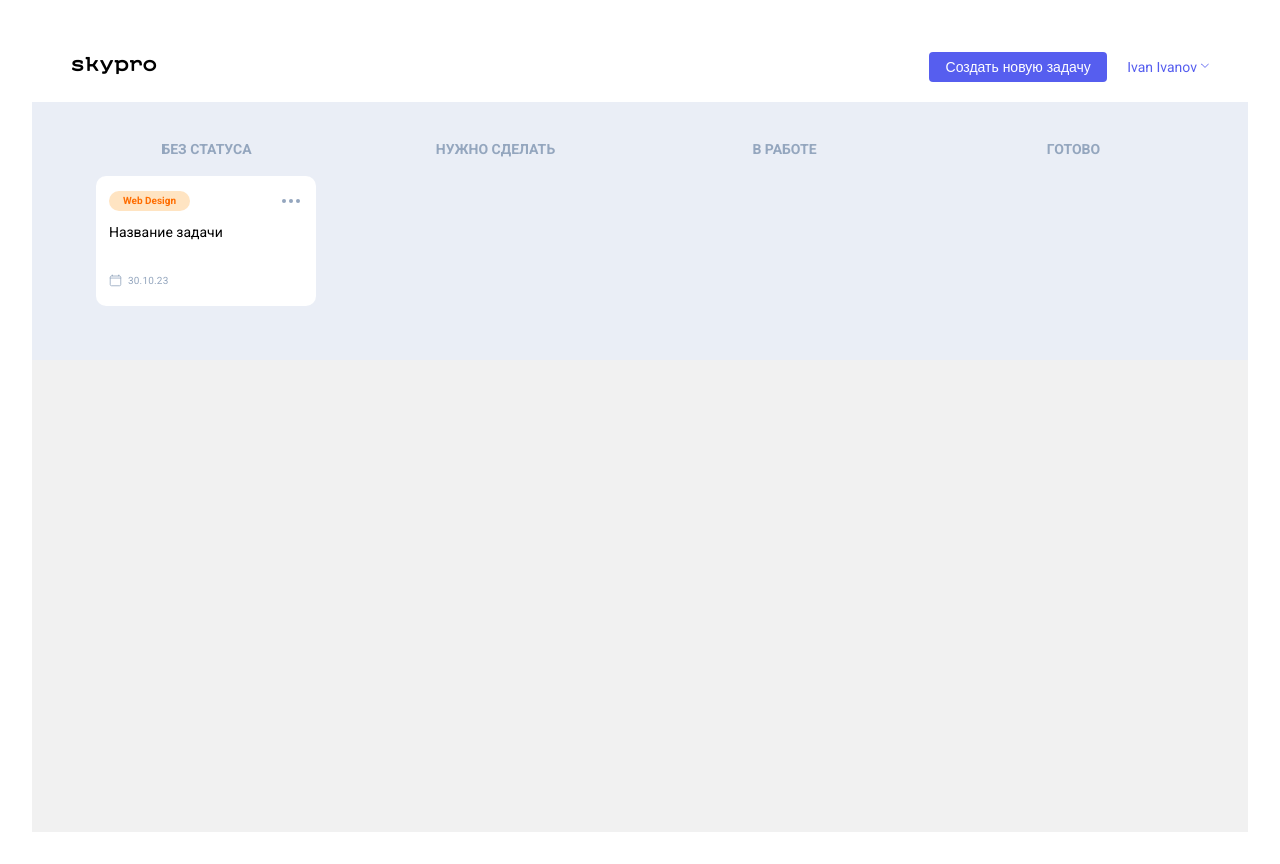
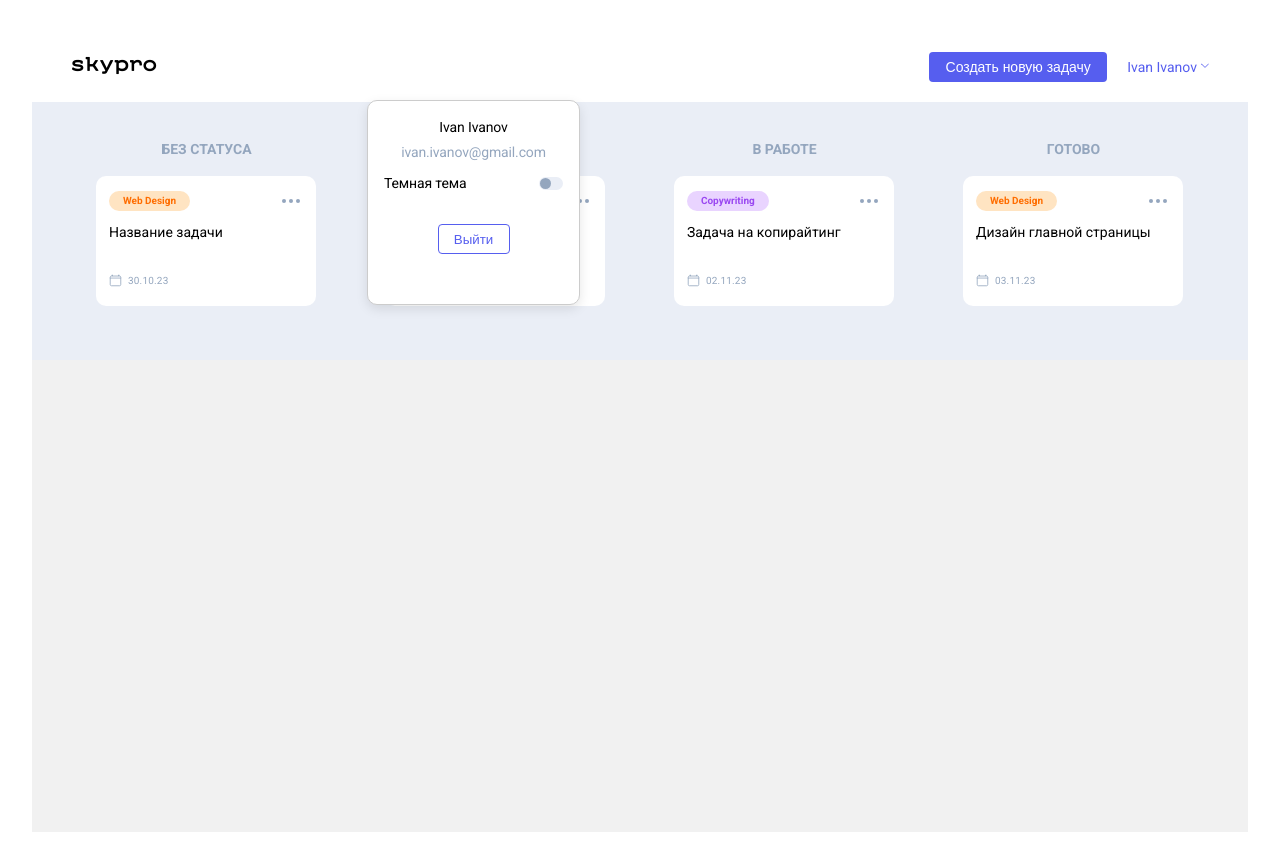
Before and after one commit to HateGenerator/skypro-kanban, a React (Vite) app: page / in a window 1280 px wide. Built offline with nearby package versions, Linux system fonts and the light colour scheme.

Commit message:
2 домашка

```diff
--- a/src/App.css
+++ b/src/App.css
@@ -820,7 +820,6 @@ body {
   padding: 0;
 }
 .header__pop-user-set {
-  display: none;
   position: absolute;
   top: 61px;
   right: 0;
@@ -1130,3 +1129,23 @@ body {
     display: block;
   }
 }
+
+.loader {
+  display: flex;
+  justify-content: center;
+  align-items: center;
+  height: 100vh;
+  font-size: 18px;
+  color: #94A6BE;
+}
+
+.header__pop-user-set {
+  position: absolute;
+  top: 100px;
+  right: 700px;
+  background-color: #fff;
+  border: 1px solid #ccc;
+  padding: 16px;
+  box-shadow: 0 4px 12px rgba(0, 0, 0, 0.1);
+  z-index: 1000;
+}
--- a/src/components/Card/Card.jsx
+++ b/src/components/Card/Card.jsx
@@ -1,10 +1,12 @@
-export default function Card({ taskTitle = "Название задачи", category = "_orange", date = "30.10.23" }) {
+export default function Card({ topic, title, date }) {
   return (
     <div className="cards__item">
       <div className="cards__card card">
         <div className="card__group">
-          <div className={`card__theme ${category}`}>
-            <p className={category}>Web Design</p>
+          <div className={`card__theme ${topic === 'Web Design' ? '_orange' : topic === 'Research' ? '_green' : '_purple'}`}>
+            <p className={topic === 'Web Design' ? '_orange' : topic === 'Research' ? '_green' : '_purple'}>
+              {topic}
+            </p>
           </div>
           <a href="#popBrowse" target="_self">
             <div className="card__btn">
@@ -13,13 +15,18 @@ export default function Card({ taskTitle = "Название задачи", cate
           </a>
         </div>
         <div className="card__content">
-          <a href=""><h3 className="card__title">{taskTitle}</h3></a>
+          <a href="" target="_blank">
+            <h3 className="card__title">{title}</h3>
+          </a>
           <div className="card__date">
-            <svg>...</svg>
+            <svg width="13" height="13" viewBox="0 0 13 13" fill="none">
+              <path d="M10.5625 2.03125H2.4375C1.7644 2.03125 1.21875 2.5769 1.21875 3.25V10.5625C1.21875 11.2356 1.7644 11.7812 2.4375 11.7812H10.5625C11.2356 11.7812 11.7812 11.2356 11.7812 10.5625V3.25C11.7812 2.5769 11.2356 2.03125 10.5625 2.03125Z" stroke="#94A6BE" strokeWidth="0.8" strokeLinejoin="round"/>
+              <path d="M11.7812 4.0625H1.21875M3.25 1.21875V2.03125V1.21875ZM9.75 1.21875V2.03125V1.21875Z" stroke="#94A6BE" strokeWidth="0.8" strokeLinecap="round" strokeLinejoin="round"/>
+            </svg>
             <p>{date}</p>
           </div>
         </div>
       </div>
     </div>
-  )
+  );
 }
--- a/src/components/Column/Column.jsx
+++ b/src/components/Column/Column.jsx
@@ -1,15 +1,12 @@
-import Card from '../Card/Card'
-
-export default function Column({ status }) {
+export default function Column({ status, children }) {
   return (
     <div className="main__column column">
       <div className="column__title">
         <p>{status}</p>
       </div>
       <div className="cards">
-        <Card taskTitle="Название задачи" category="_orange" date="30.10.23" />
-        <Card taskTitle="Ещё одна задача" category="_green" date="01.11.23" />
+        {children.length ? children : <p>Нет задач</p>}
       </div>
     </div>
-  )
+  );
 }
--- a/src/components/Header/Header.jsx
+++ b/src/components/Header/Header.jsx
@@ -1,5 +1,11 @@
+import { useState } from 'react';
+import PopUser from '../popups/PopUser';
+
 export default function Header() {
+  const [isPopupOpen, setIsPopupOpen] = useState(false);
+
   return (
+    <>
       <header className="header">
         <div className="container">
           <div className="header__block">
@@ -10,17 +16,30 @@ export default function Header() {
             </div>
             <div className="header__logo _dark">
               <a href="" target="_self">
-              <img src="images/logo_dark.png" alt="logo"/>
+                <img src="/images/logo_dark.png" alt="logo" />
               </a>
             </div>
             <nav className="header__nav">
               <button className="header__btn-main-new _hover01" id="btnMainNew">
                 <a href="#popNewCard">Создать новую задачу</a>
               </button>
-            <a href="#user-set-target" className="header__user _hover02">Ivan Ivanov</a>
+              <a
+                href="#user-set-target"
+                className="header__user _hover02"
+                onClick={(e) => {
+                  e.preventDefault();
+                  console.log('Клик на Ivan Ivanov');
+                  setIsPopupOpen(true);
+                }}
+              >
+                Ivan Ivanov
+              </a>
             </nav>
           </div>
         </div>
       </header>
-  )
+
+      {isPopupOpen && <PopUser onClose={() => setIsPopupOpen(false)} />}
+    </>
+  );
 }
--- a/src/components/Main/Main.jsx
+++ b/src/components/Main/Main.jsx
@@ -1,66 +1,69 @@
+import { useState, useEffect } from 'react';
+import Column from '../Column/Column';
+import Card from '../Card/Card';
+
+
 export default function Main() {
+  const [cards, setCards] = useState([]);
+  const [loading, setLoading] = useState(true);
+
+  useEffect(() => {
+    setTimeout(() => {
+      import('../../data').then(data => {
+        setCards(data.default);
+        setLoading(false);
+      });
+    }, 1500);
+  }, []);
+
+  if (loading) {
+    return <div className="loader">Данные загружаются...</div>;
+  }
+
+  const groupedByStatus = {
+    'Без статуса': [],
+    'Нужно сделать': [],
+    'В работе': [],
+    'Готово': []
+  };
+
+  cards.forEach(card => {
+    if (groupedByStatus[card.status]) {
+      groupedByStatus[card.status].push(card);
+    }
+  });
+
   return (
     <main className="main">
       <div className="container">
         <div className="main__block">
           <div className="main__content">
-            <div className="main__column column">
-              <div className="column__title">
-                <p>Без статуса</p>
-              </div>
-              <div className="cards">
-                <div className="cards__item">
-                  <div className="cards__card card">
-                    <div className="card__group">
-                      <div className="card__theme _orange">
-                        <p className="_orange">Web Design</p>
-                      </div>
-                      <a href="#popBrowse" target="_self">
-                        <div className="card__btn">
-                          <div></div><div></div><div></div>
-                        </div>
-                      </a>
-                    </div>
-                    <div className="card__content">
-                      <a href="" target="_blank">
-                        <h3 className="card__title">Название задачи</h3>
-                      </a>
-                      <div className="card__date">
-                        <svg width="13" height="13" viewBox="0 0 13 13" fill="none">
-                          <path d="M10.5625 2.03125H2.4375C1.7644 2.03125 1.21875 2.5769 1.21875 3.25V10.5625C1.21875 11.2356 1.7644 11.7812 2.4375 11.7812H10.5625C11.2356 11.7812 11.7812 11.2356 11.7812 10.5625V3.25C11.7812 2.5769 11.2356 2.03125 10.5625 2.03125Z" stroke="#94A6BE" strokeWidth="0.8" strokeLinejoin="round"/>
-                          <path d="M11.7812 4.0625H1.21875M3.25 1.21875V2.03125V1.21875ZM9.75 1.21875V2.03125V1.21875Z" stroke="#94A6BE" strokeWidth="0.8" strokeLinecap="round" strokeLinejoin="round"/>
-                        </svg>
-                        <p>30.10.23</p>
-                      </div>
-                    </div>
-                  </div>
-                </div>
-              </div>
-            </div>
+            <Column status="Без статуса">
+              {groupedByStatus['Без статуса'].map(card => (
+                <Card key={card.id} {...card} />
+              ))}
+            </Column>
 
-            <div className="main__column">
-              <div className="column__title">
-                <p>Нужно сделать</p>
-              </div>
-              <div className="cards"></div>
-            </div>
+            <Column status="Нужно сделать">
+              {groupedByStatus['Нужно сделать'].map(card => (
+                <Card key={card.id} {...card} />
+              ))}
+            </Column>
 
-            <div className="main__column">
-              <div className="column__title">
-                <p>В работе</p>
-              </div>
-              <div className="cards"></div>
-            </div>
+            <Column status="В работе">
+              {groupedByStatus['В работе'].map(card => (
+                <Card key={card.id} {...card} />
+              ))}
+            </Column>
 
-            <div className="main__column">
-              <div className="column__title">
-                <p>Готово</p>
-              </div>
-              <div className="cards"></div>
-            </div>
+            <Column status="Готово">
+              {groupedByStatus['Готово'].map(card => (
+                <Card key={card.id} {...card} />
+              ))}
+            </Column>
           </div>
         </div>
       </div>
     </main>
-  )
+  );
 }
--- a/src/components/popups/Popuser.jsx
+++ b/src/components/popups/Popuser.jsx
@@ -1,4 +1,4 @@
-export default function PopUser() {
+export default function PopUser({ onClose }) {
   return (
     <div className="header__pop-user-set pop-user-set" id="user-set-target">
       <p className="pop-user-set__name">Ivan Ivanov</p>
@@ -7,8 +7,8 @@ export default function PopUser() {
         <p>Темная тема</p>
         <input type="checkbox" className="checkbox" name="checkbox" />
       </div>
-      <button type="button" className="_hover03">
-        <a href="#popExit">Выйти</a>
+      <button type="button" className="_hover03" onClick={onClose}>
+        <a href="#">Выйти</a>
       </button>
     </div>
   )
--- /dev/null
+++ b/src/data.js
@@ -0,0 +1,32 @@
+const cards = [
+  {
+    id: 1,
+    topic: "Web Design",
+    title: "Название задачи",
+    date: "30.10.23",
+    status: "Без статуса"
+  },
+  {
+    id: 2,
+    topic: "Research",
+    title: "Ещё одна задача",
+    date: "01.11.23",
+    status: "Нужно сделать"
+  },
+  {
+    id: 3,
+    topic: "Copywriting",
+    title: "Задача на копирайтинг",
+    date: "02.11.23",
+    status: "В работе"
+  },
+  {
+    id: 4,
+    topic: "Web Design",
+    title: "Дизайн главной страницы",
+    date: "03.11.23",
+    status: "Готово"
+  }
+];
+
+export default cards;
```
Lines whose indentation alone changed are shown as unchanged.
